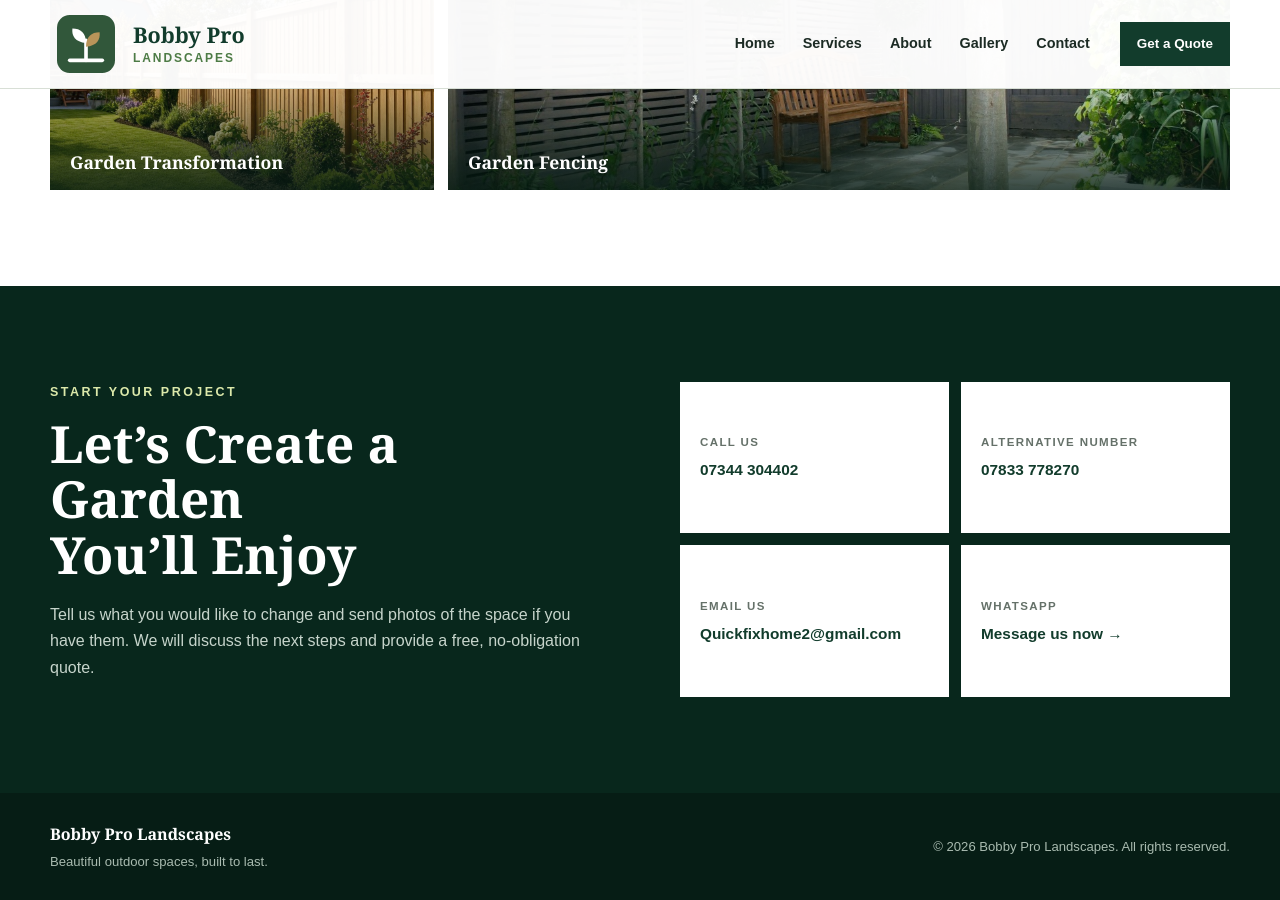
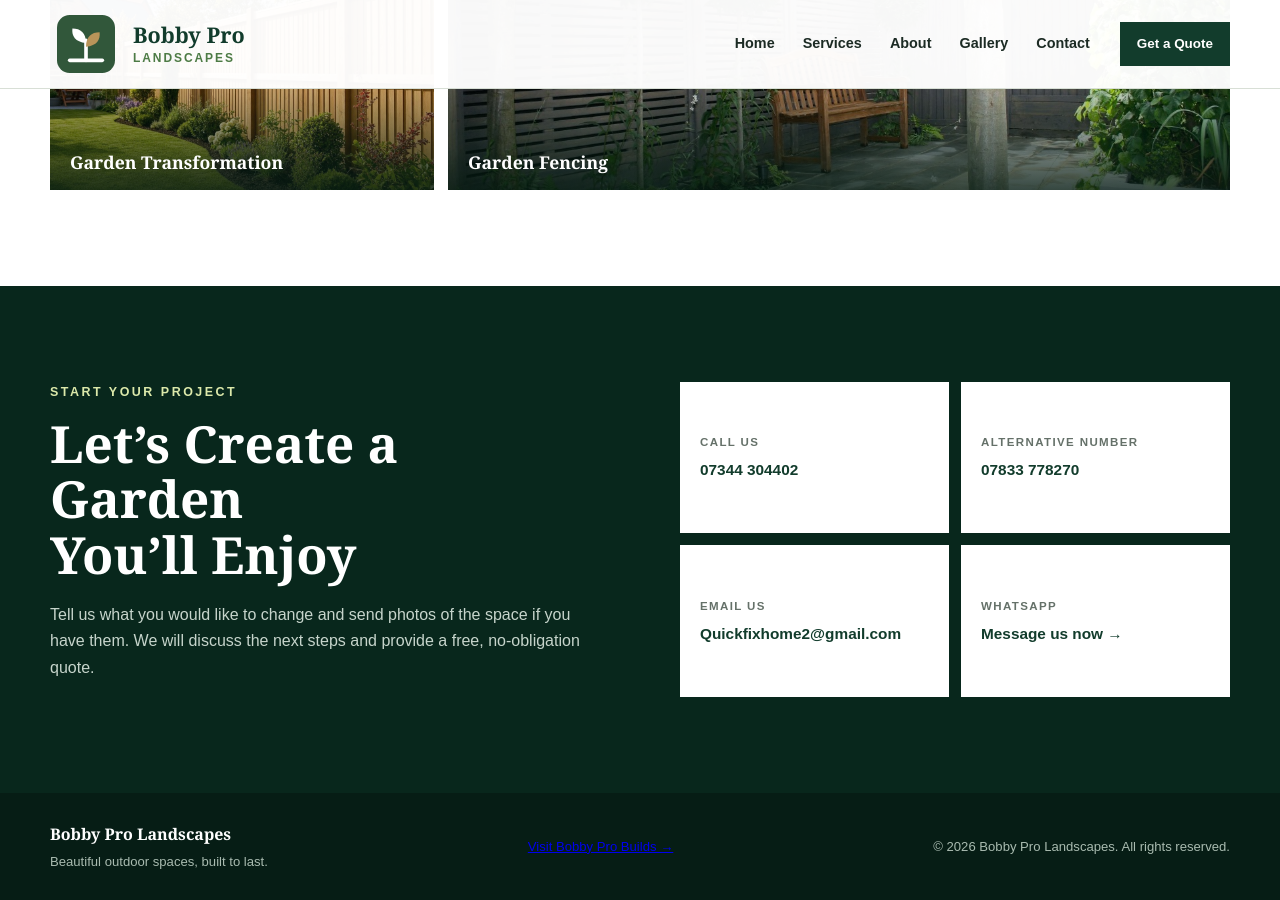
Before and after one commit to arsalanbobby/Bobby-Pro-Landscapes, a Jekyll site: the page built from index.md, in a window 1280 px wide and 900 px high, scrolled down 3152 px. Built offline with Jekyll 4.4.1, drawn with Linux system fonts in a browser that asks for light colours.

Commit message:
Link Bobby Pro Builds and Bobby Pro Landscapes

```diff
--- a/_layouts/default.html
+++ b/_layouts/default.html
@@ -50,6 +50,7 @@
   <footer class="site-footer">
     <div class="container footer-inner">
       <div><strong>Bobby Pro Landscapes</strong><span>Beautiful outdoor spaces, built to last.</span></div>
+      <a class="sister-site-link" href="https://www.bobbyprobuilds.com/">Visit Bobby Pro Builds →</a>
       <span>&copy; {{ 'now' | date: "%Y" }} Bobby Pro Landscapes. All rights reserved.</span>
     </div>
   </footer>
@@ -67,6 +68,7 @@
       <button class="mobile-dropdown-toggle" type="button" aria-expanded="false" aria-controls="mobile-gallery-copy">Gallery</button>
       <div id="mobile-gallery-copy" class="mobile-copy" hidden><p>View completed gardens now. Before-and-finished project photos will be added as they become available.</p></div>
       <a href="{{ '/' | relative_url }}#contact">Contact</a>
+      <a class="sister-menu-link" href="https://www.bobbyprobuilds.com/">Bobby Pro Builds →</a>
     </nav>
   </aside>
   <div id="lightbox" class="lightbox" aria-hidden="true" role="dialog" aria-label="Project image"><button class="lightbox-close" type="button" aria-label="Close image">×</button><img src="" alt=""></div>
```
